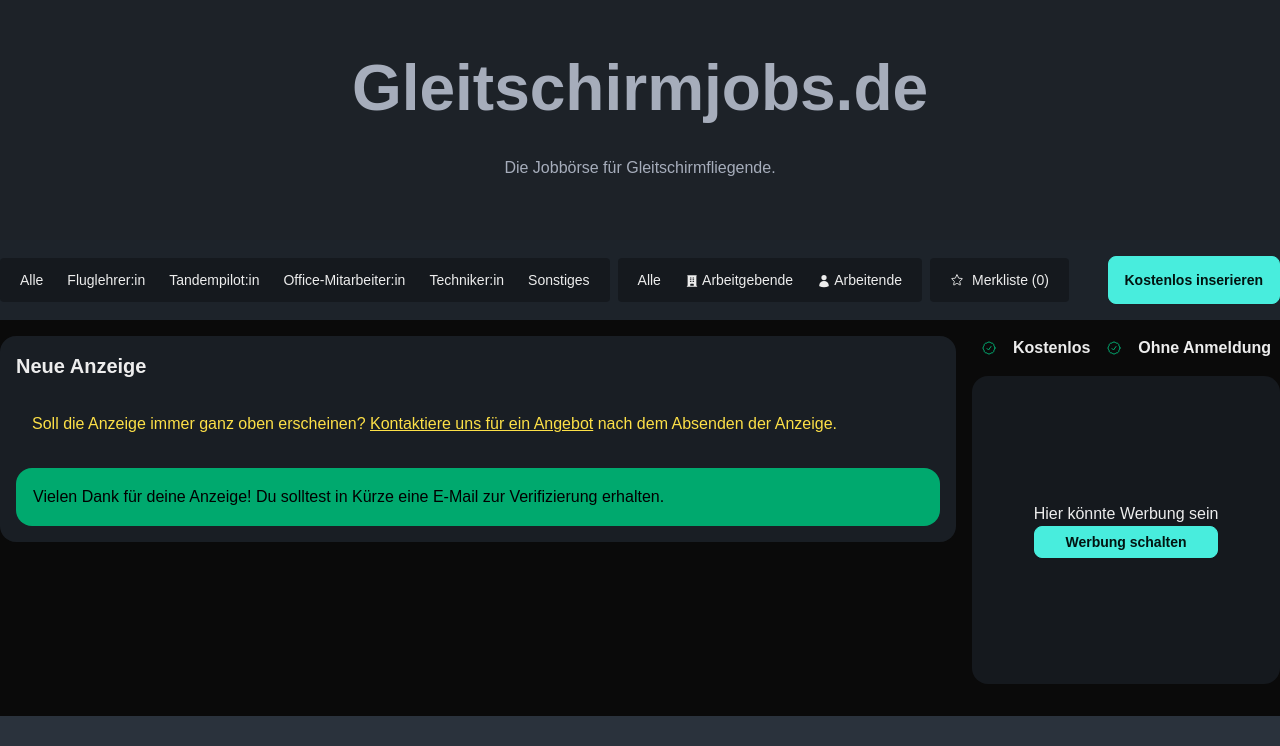
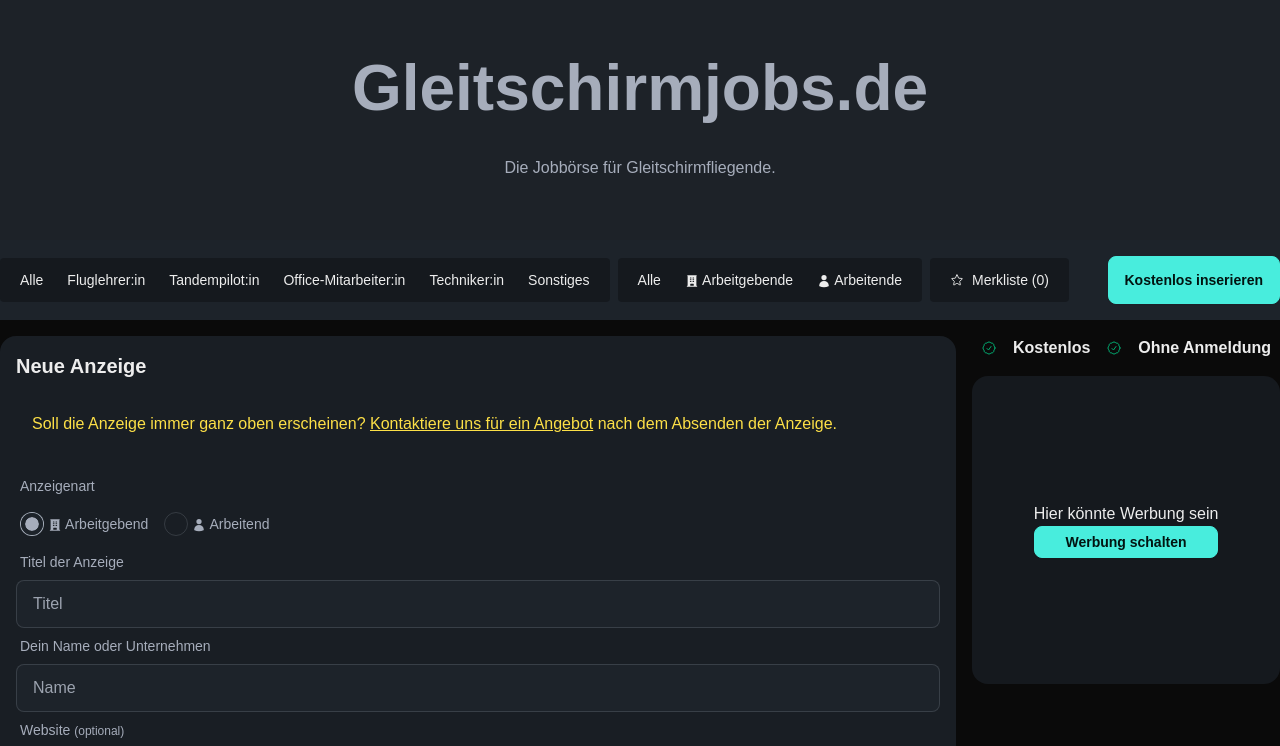
Before and after one commit to TobiasWust/gleitschirmjobs, a Next.js app: page /post in a window 1280 px wide. Shown: the top 746 px of the page. Built offline with nearby package versions, Linux system fonts and the light colour scheme.

Commit message:
readd post form

```diff
--- a/src/app/post/page.tsx
+++ b/src/app/post/page.tsx
@@ -6,7 +6,6 @@
 
 export default function PostPage() {
   const { handleFormSubmit, error } = useFormSubmit();
-  const status = 'ok';
 
   return (
     <main className="py-4">
```
